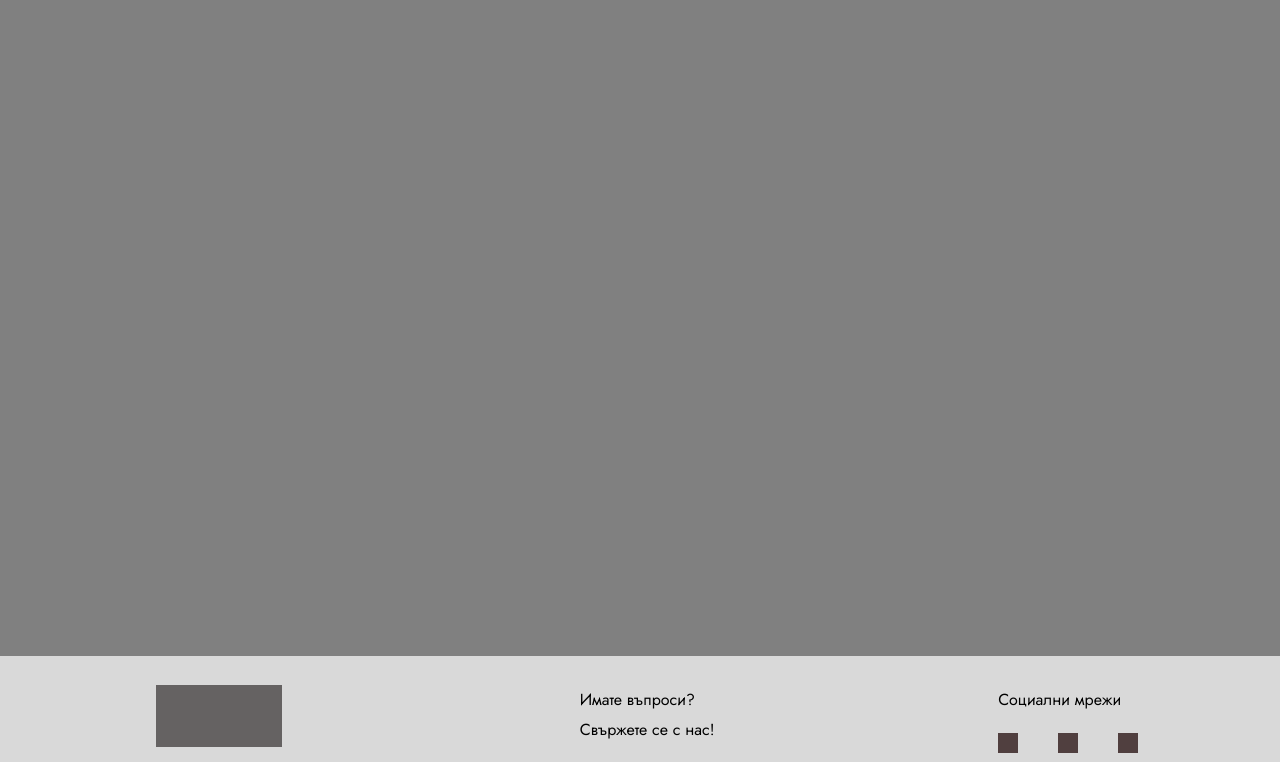
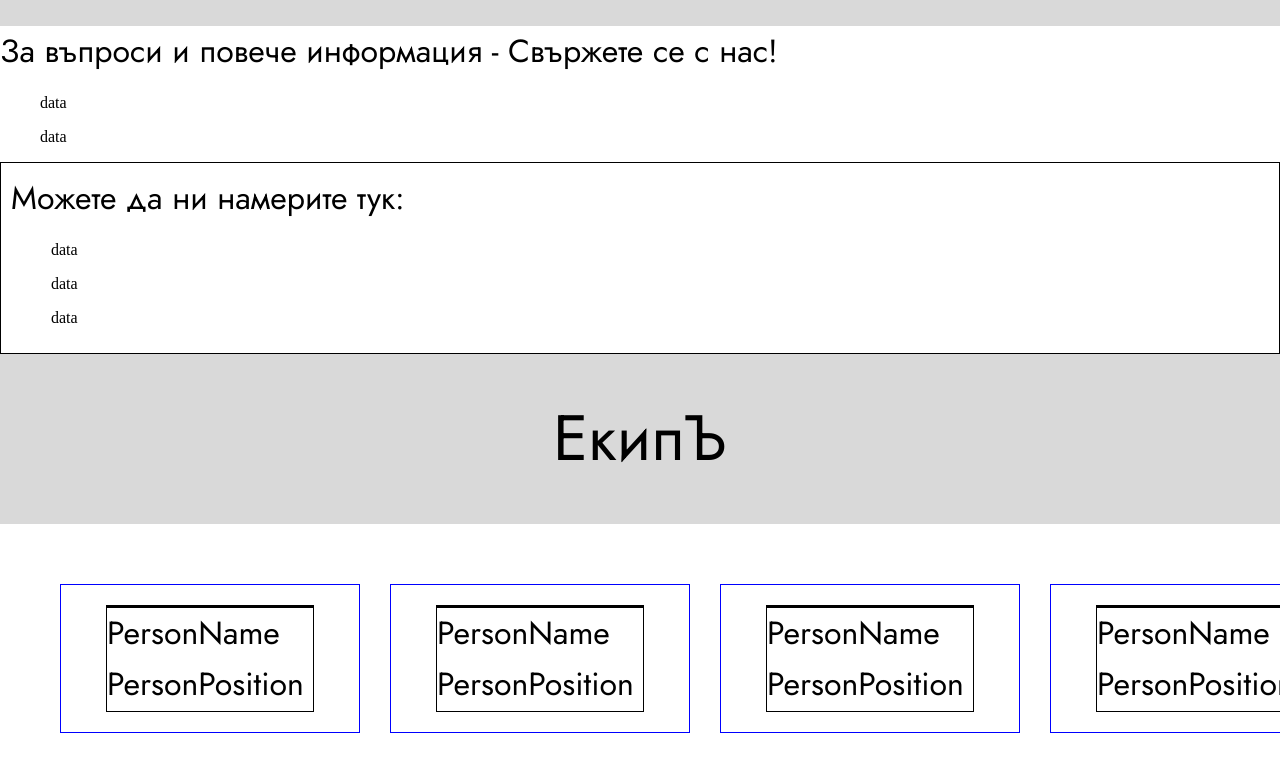
Before and after one commit to spasimir21/trudovLagerZaDeca, a React (Vite) app in the folder frontend/: page /contacts in a window 1280 px wide. Shown: the part 240-1002 px from the top of the page. Built offline with nearby package versions, Linux system fonts and the light colour scheme.

Commit message:
Make Contacts Framework Page

```diff
--- /dev/null
+++ b/frontend/src/components/PersonalInformationCard/PersonalInformationCard.module.scss
@@ -0,0 +1,33 @@
+.personalInformationCard{
+  // padding : 10px;
+  // border: solid 1px red;
+  // padding: 30px;
+  display: flex;
+  justify-content: left;
+  flex-direction: column;
+  align-items: center;
+}
+
+.cardImageContainer{
+  // margin: 20px;
+  border: solid 1px black;
+
+}
+
+.cardPersonInformation{
+  align-self: start;
+  border: solid 1px black;
+
+  // padding-left: 55px;
+}
+
+.tempImageDiv{
+  width: 206px;
+  height: 246;
+  background-color: grey;
+}
+
+.containerInformationCard{
+  border: solid 1px blue;
+  padding: 20px 45px;
+}
--- /dev/null
+++ b/frontend/src/components/PersonalInformationCard/PersonalInformationCard.tsx
@@ -0,0 +1,26 @@
+// @ts-ignore
+import * as classes from './PersonalInformationCard.module.scss';
+import React from 'react';
+
+function PersonalInformationCard() {
+  return (
+
+  <div className={classes.personalInformationCard}>
+
+    <div className={classes.containerInformationCard}>
+        <div className={classes.cardImageContainer}>
+          {/* <img src= "https://www.google.com/url?sa=i&url=https%3A%2F%2Funsplash.com%2Fs%2Fphotos%2Frandom&psig=AOvVaw37O_1HVNyiQFC1wGwOMfD3&ust=1694035940259000&source=images&cd=vfe&opi=89978449&ved=0CBAQjRxqFwoTCJCJkuW1lIEDFQAAAAAdAAAAABAE" alt = "another" /> */}
+              <div className={classes.tempImageDiv}></div>
+              </div>
+          <div className={classes.cardPersonInformation}>
+            <p>PersonName</p>
+            <p>PersonPosition</p>
+          </div>
+    </div>
+
+
+  </div>
+  ) ;
+}
+
+export { PersonalInformationCard };
--- a/frontend/src/global.scss
+++ b/frontend/src/global.scss
@@ -17,3 +17,19 @@ body {
   width: 100vw;
   min-height: 100vh;
 }
+
+.titleContainer {
+  width: 100%;
+  height: 170px;
+  background-color: #d9d9d9;
+  display: grid;
+  place-items: center;
+}
+
+.titleContainer p {
+  font-family: Jost;
+  font-size: 64px;
+  font-style: normal;
+  font-weight: 400;
+  line-height: 73.5px;
+}
--- a/frontend/src/pages/ContactsPage/ContactsPage.module.scss
+++ b/frontend/src/pages/ContactsPage/ContactsPage.module.scss
@@ -3,3 +3,17 @@
   height: 100vh;
   background-color: gray;
 }
+
+.youCanFindUsHereContainer{
+  padding: 10px;
+  border: solid 1px black
+}
+
+.teamCardsContainer {
+  display: grid;
+  grid-template-rows: 1fr 1fr;
+  grid-template-columns: repeat(4, 1fr); /* Four columns with equal width */
+  gap: 30px;
+  margin:60px;
+  margin-bottom:120px;
+}
--- a/frontend/src/pages/ContactsPage/ContactsPage.tsx
+++ b/frontend/src/pages/ContactsPage/ContactsPage.tsx
@@ -1,4 +1,5 @@
-import { HeaderSpacing } from '../../components/HeaderSpacing/HeaderSpacing';
+import { HeaderSpacing} from '../../components/HeaderSpacing/HeaderSpacing';
+import { PersonalInformationCard } from '../../components/PersonalInformationCard/PersonalInformationCard';
 // @ts-ignore
 import * as classes from './ContactsPage.module.scss';
 import React from 'react';
@@ -7,8 +8,49 @@ function ContactsPage() {
   return (
     <div className='page'>
       <HeaderSpacing />
-      <div className={classes.section}></div>
-    </div>
+      {/* <div className={classes.section}></div> */}
+      <div className="titleContainer">
+        <p>Контакти</p>
+      </div>
+
+      <div className='moreInformationContainer'>
+
+        <p>
+        За въпроси и повече информация - Свържете се с нас!
+        </p>
+
+        <ul>data</ul>
+        <ul>data</ul>
+      </div>
+
+      <div className={classes.youCanFindUsHereContainer}>
+        <p>Можете да ни намерите тук:</p>
+        <ul>data</ul>
+        <ul>data</ul>
+        <ul>data</ul>
+      </div>
+
+      <div className="titleContainer">
+        <p>ЕкипЪ</p>
+      </div>
+
+
+      <div className={classes.teamCardsContainer}>
+          <PersonalInformationCard/>
+          <PersonalInformationCard/>
+          <PersonalInformationCard/>
+          <PersonalInformationCard/>
+
+          <PersonalInformationCard/>
+          <PersonalInformationCard/>
+          <PersonalInformationCard/>
+          <PersonalInformationCard/>
+
+      </div>
+
+
+
+      </div>
   );
 }
 
--- a/frontend/src/pages/ProfilePage/ProfilePage.module.scss
+++ b/frontend/src/pages/ProfilePage/ProfilePage.module.scss
@@ -1,18 +1,4 @@
-.titleContainer {
-  width: 100%;
-  height: 170px;
-  background-color: #d9d9d9;
-  display: grid;
-  place-items: center;
-}
 
-.titleContainer p {
-  font-family: Jost;
-  font-size: 64px;
-  font-style: normal;
-  font-weight: 400;
-  line-height: 73.5px;
-}
 
 .profileInfo {
   width: 100%;
--- a/frontend/src/pages/ProfilePage/ProfilePage.tsx
+++ b/frontend/src/pages/ProfilePage/ProfilePage.tsx
@@ -7,7 +7,7 @@ function ProfilePage() {
   return (
     <div className='page'>
       <HeaderSpacing />
-      <div className={classes.titleContainer}>
+      <div className="titleContainer">
         <p>Профил</p>
       </div>
       <div className={classes.profileInfo}>
```
